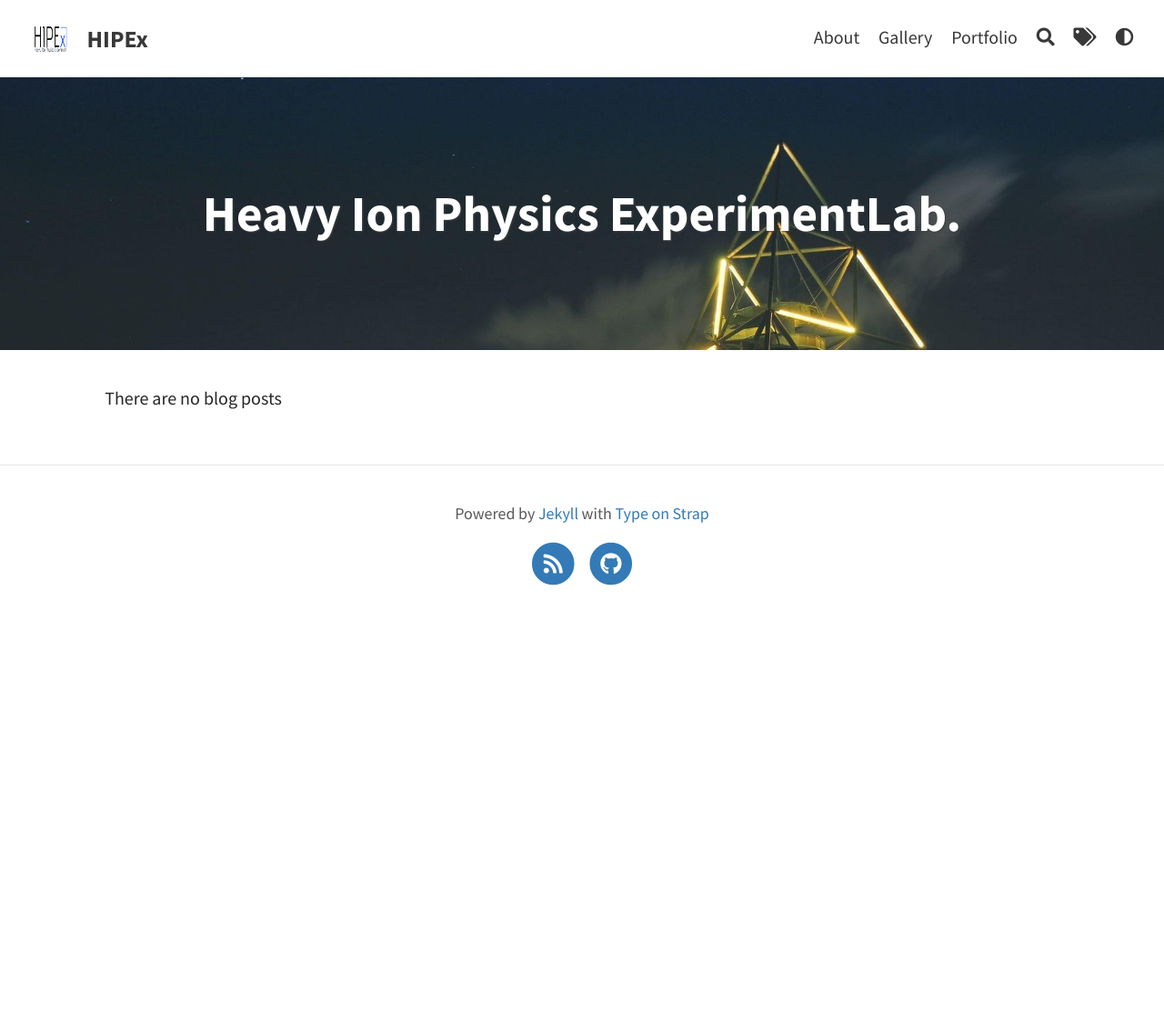
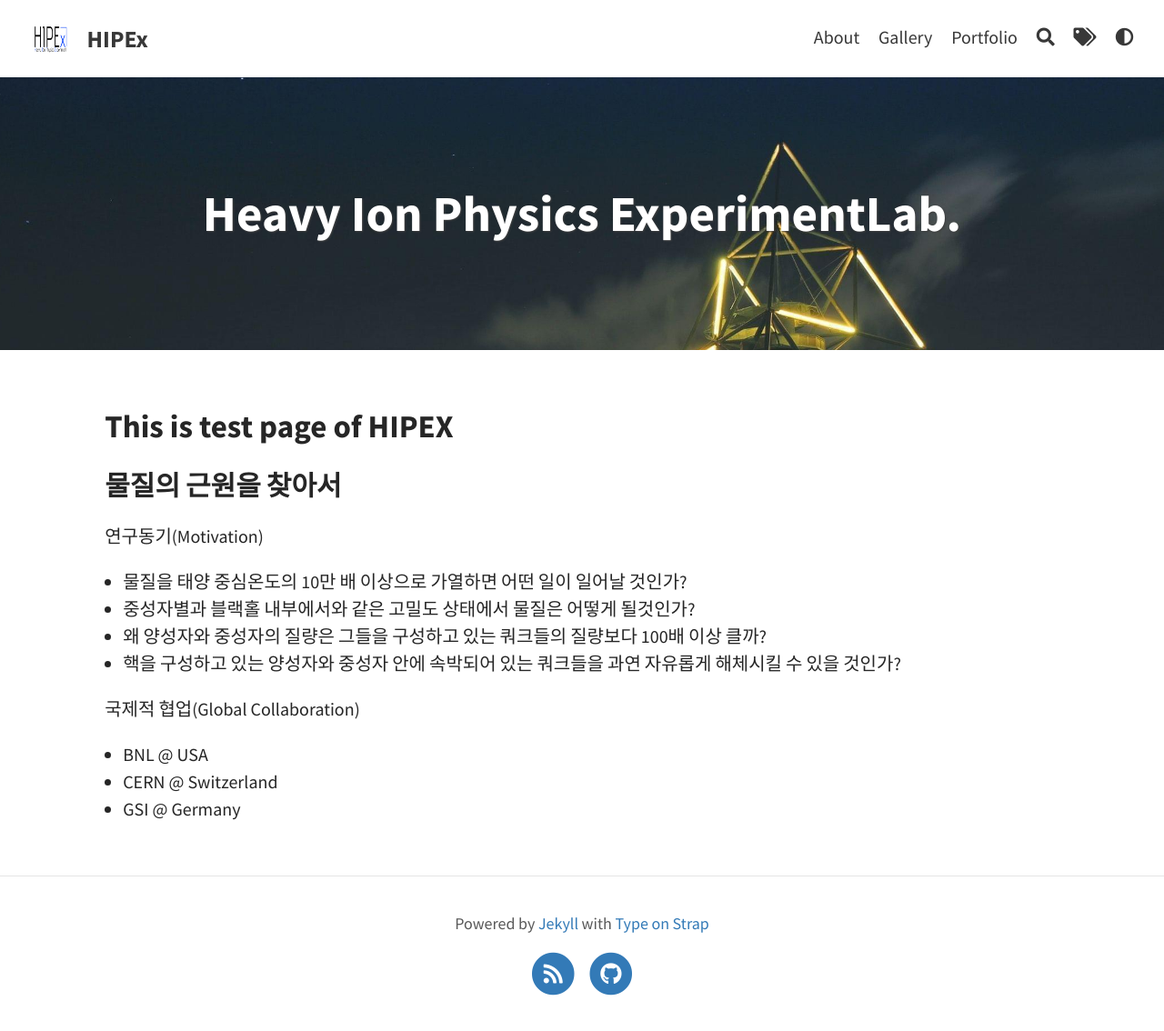
Before and after one commit to nebula-c/nebula-c.github.io, a Jekyll site: the page built from index.markdown, in a window 1280 px wide. Shown: the whole page at 91% size. Built offline with Jekyll 4.4.1, drawn with Linux system fonts in a browser that asks for light colours; nearby versions of some CDN libraries; library files that are not in the unit come from our copies; the list of posts is cut into pages by our own code; comment, search, counter and statistics services are not loaded; before the commit the page ends 900 px from its top, so only the background shows below that.

Commit message:
Home making

```diff
--- a/_includes/blog/blog.liquid
+++ b/_includes/blog/blog.liquid
@@ -1,6 +1,23 @@
 <div class="posts">
     {% unless paginator.posts %}
-    <article><section class="post-content"><p>There are no blog posts</p></section></article>
+    <article>
+      <section class="post-content">
+        <h2>This is test page of HIPEX</h2>
+        <h3>물질의 근원을 찾아서</h3>
+        <p>연구동기(Motivation)</p>
+        <ul>
+          <li>물질을 태양 중심온도의 10만 배 이상으로 가열하면 어떤 일이 일어날 것인가?</li>
+          <li>중성자별과 블랙홀 내부에서와 같은 고밀도 상태에서 물질은 어떻게 될것인가?</li>
+          <li>왜 양성자와 중성자의 질량은 그들을 구성하고 있는 쿼크들의 질량보다 100배 이상 클까?</li>
+          <li>핵을 구성하고 있는 양성자와 중성자 안에 속박되어 있는 쿼크들을 과연 자유롭게 해체시킬 수 있을 것인가?</li>
+        </ul>
+      <p>국제적 협업(Global Collaboration)</p>
+      <ul>
+        <li>BNL @ USA</li>
+        <li>CERN @ Switzerland</li>
+        <li>GSI @ Germany</li>
+      </ul>
+    </article>
     {% endunless %}
     {% for post in paginator.posts %}
     <div class="post-teaser">
```
Also changed, not shown: 2 other files.
